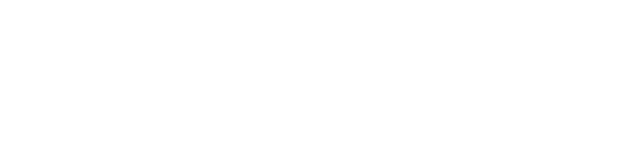
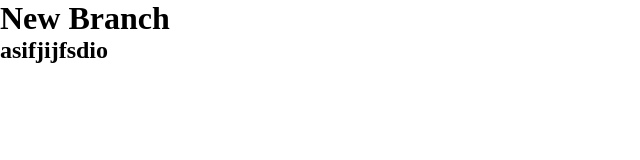
Before and after one commit to OlenaMitropolska/git-again-smth, a plain HTML site: page index.html in a window 1280 px wide. Shown: the whole page, without its empty margins (0-640 px from the left). Drawn offline with Linux system fonts and the light colour scheme.

Commit message:
new Branch changes

```diff
--- a/index.html
+++ b/index.html
@@ -7,7 +7,8 @@
     <link rel="stylesheet" href="/style.css">
 </head>
 <body>
-
+    <h1>New Branch</h1>
+    <h2>asifjijfsdio</h2>
     <script src="/main.js"></script>
 </body>
 </html>
--- a/style.css
+++ b/style.css
@@ -0,0 +1,5 @@
+* {
+    padding: 0;
+    margin: 0;
+    box-sizing: border-box;
+}
```
